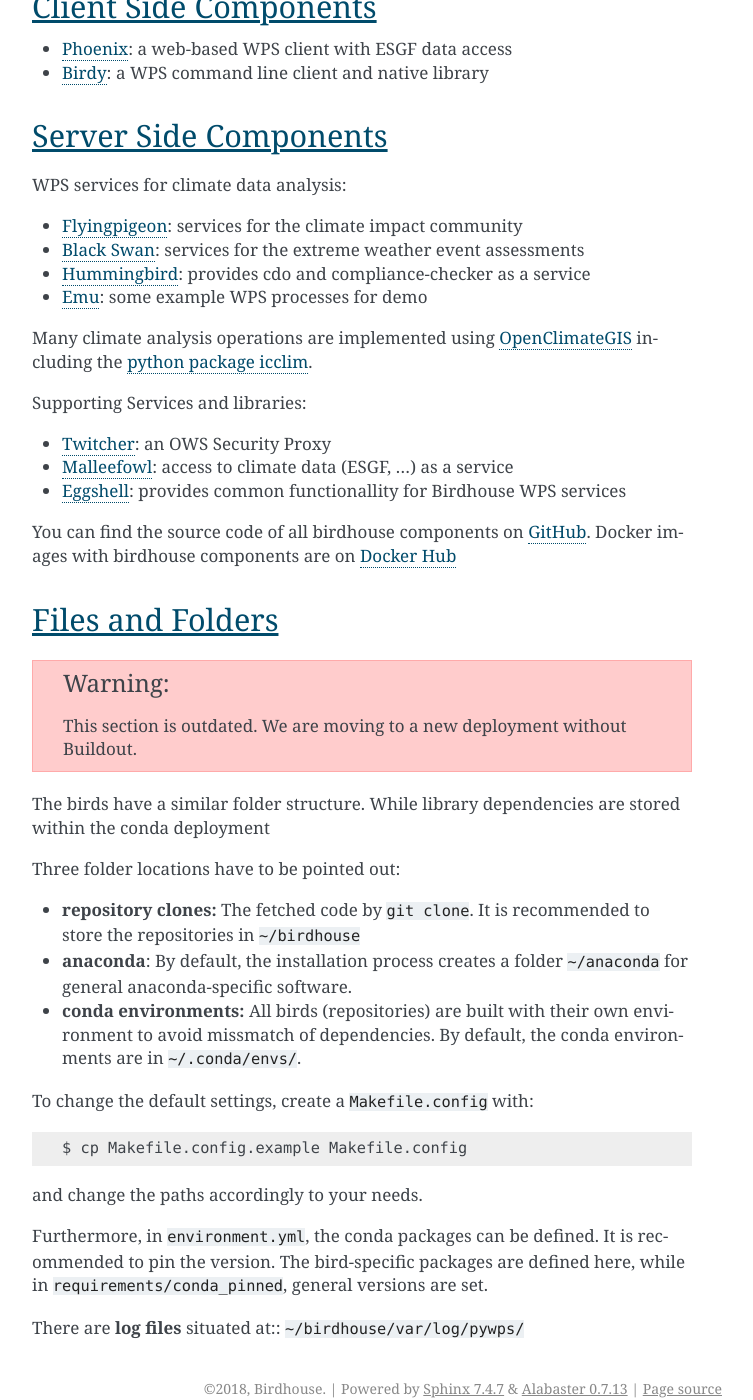
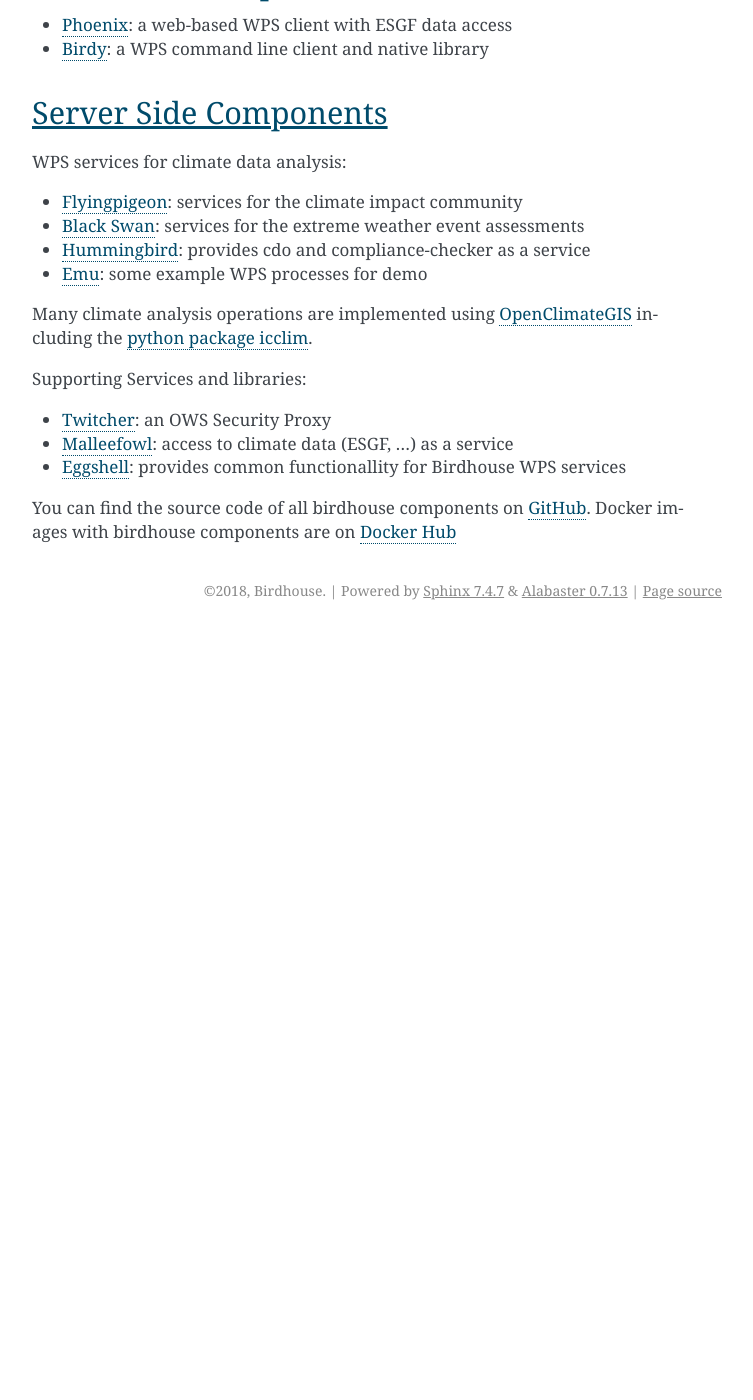
Before and after one commit to bird-house/birdhouse-docs, a Sphinx documentation site: the page built from docs/source/architecture.rst, in a window 1280 px wide and 1400 px high, scrolled down 1363 px. Shown: the whole window, without its empty margins (388-1141 px from the left). Built offline with Sphinx 7.4.7, drawn with Linux system fonts in a browser that asks for light colours; after the commit the page ends 1993 px from its top, so only the background shows below that; some of the changed text lies outside the part shown.

Commit message:
remove files and folder section in architecture

```diff
--- a/docs/source/architecture.rst
+++ b/docs/source/architecture.rst
@@ -71,33 +71,5 @@
 You can find the source code of all birdhouse components on GitHub_.
 Docker images with birdhouse components are on `Docker Hub`_
 
-.. _filesandfolder:
-
-Files and Folders
------------------
-
-.. warning:: This section is outdated. We are moving to a new deployment without Buildout.
-
-The birds have a similar folder structure. While library dependencies are stored within the conda deployment
-
-
-Three folder locations have to be pointed out:
-
-* **repository clones:**  The fetched code by ``git clone``. It is recommended to store the repositories in ``~/birdhouse``
-* **anaconda**: By default, the installation process creates a folder ``~/anaconda`` for general anaconda-specific software.
-* **conda environments:** All birds (repositories) are built with their own environment to avoid missmatch of dependencies.
-  By default, the conda environments are in ``~/.conda/envs/``.
-
-To change the default settings, create a ``Makefile.config`` with::
-
-  $ cp Makefile.config.example Makefile.config
-
-and change the paths accordingly to your needs.
-
-Furthermore, in ``environment.yml``, the conda packages can be defined. It is recommended to pin the version. The bird-specific packages are defined here, while in ``requirements/conda_pinned``, general versions are set.
-
-There are **log files** situated at:: ``~/birdhouse/var/log/pywps/``
-
-
 .. _GitHub: https://github.com/bird-house
 .. _`Docker Hub`: https://hub.docker.com/r/birdhouse
```
